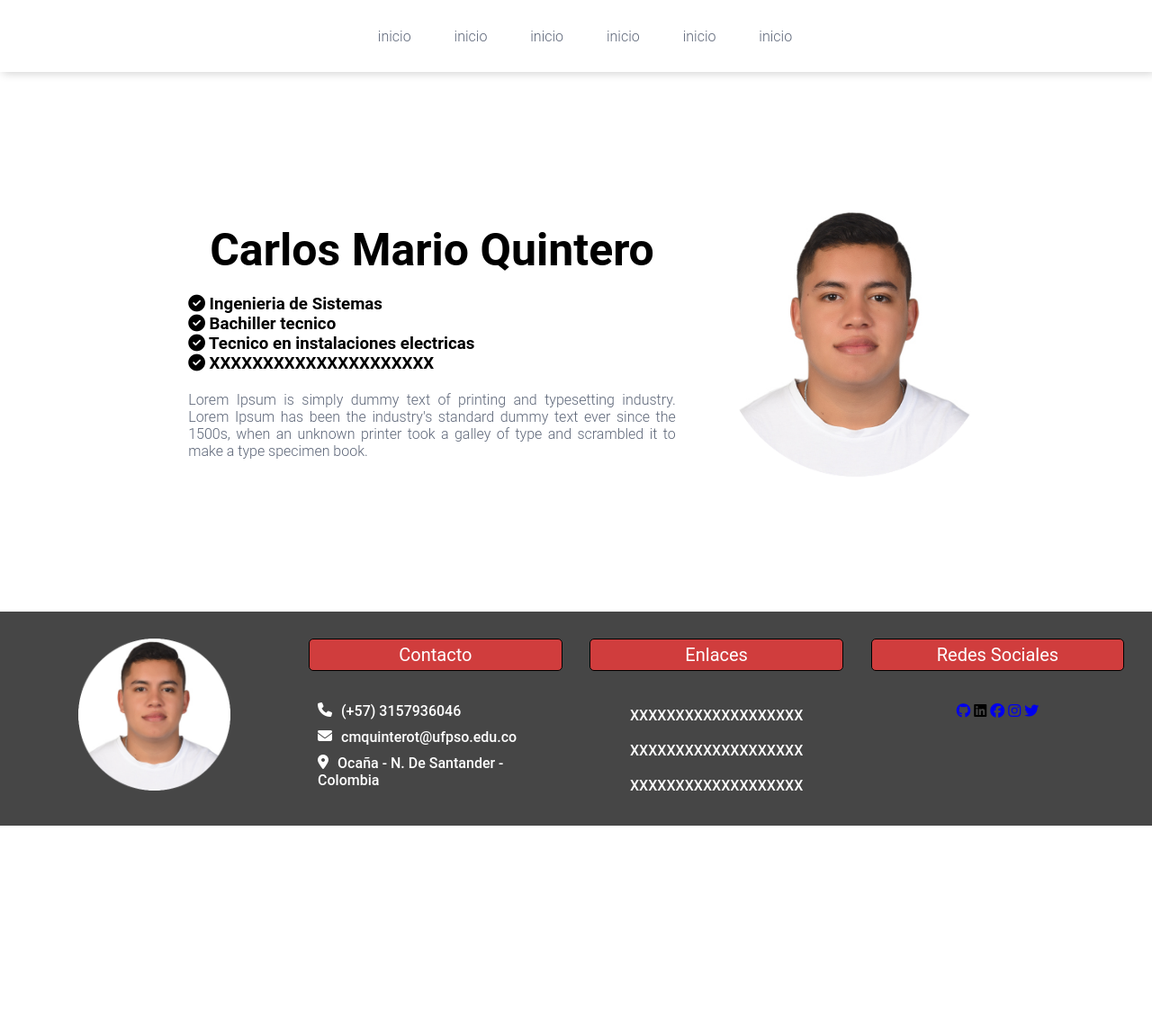
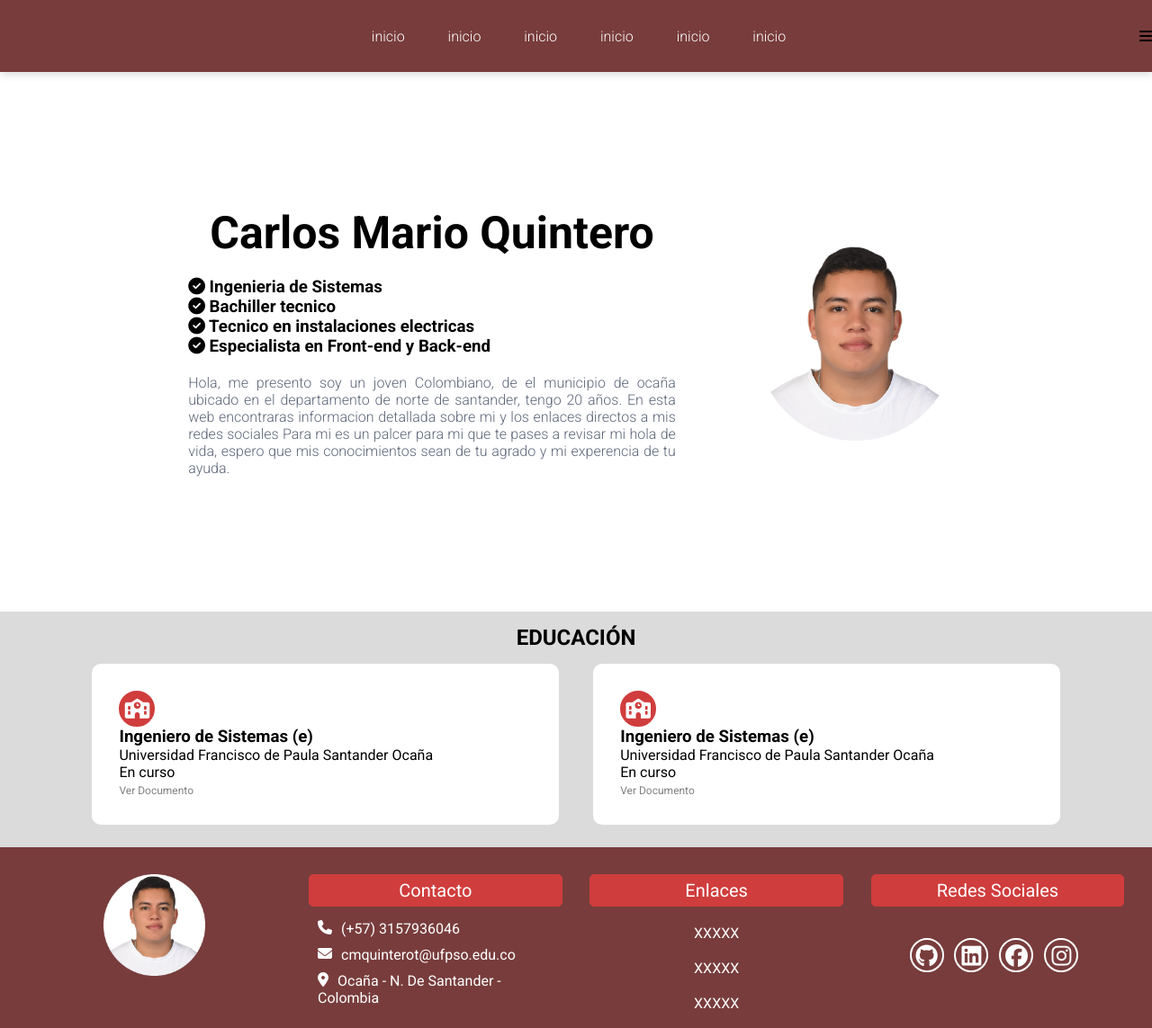
Before and after one commit to Cmquintero/Ejemplo-Clases, a plain HTML site: page index.html in a window 1280 px wide. Shown: the whole page at 90% size. Before the commit the page ends 918 px from the top, so only its background shows below. Drawn offline with Linux system fonts and the light colour scheme; a script that the page names is missing.

Commit message:
Modificaciones hoja de vida

```diff
--- /dev/null
+++ b/css/estilo.css
@@ -0,0 +1,68 @@
+* {
+    margin: 0;
+    padding: 0;
+}
+
+body{
+    font-family: 'Roboto', sans-serif;
+}
+
+.contenedor{
+    width: 90%;
+    max-width: 1500px;
+    margin: auto;
+}
+
+nav{
+    width: 100%;
+    height: 80px;
+    background: #fff;
+    border-bottom: 1px solid transparent;
+    box-shadow: 1px 1px 10px 0 rgba(0,0,0,.2);
+    position: fixed;
+    top: 0;
+    z-index: 100;
+}
+
+.nav{
+    display: flex;
+    justify-content: space-between;
+    height: 80px;
+    width: 100%;
+    align-items: center;
+    padding: 0 40px;
+}
+
+.nav .logo{
+    height: 80px;
+}
+
+.nav .logo img{
+    height: 100%;
+}
+
+.nav .enlaces_header a{
+    color: #5d6678;
+    text-decoration: none;
+    margin-left: 20px;
+}
+
+.contenido_header{
+    width: 100%;
+    height: 600px;
+    display: flex;
+    justify-content: center;
+    align-items: center;
+}
+
+#foto_perfil{
+    height: 300px;
+    width: 300px;
+
+    display: inline-flex;
+    padding: 40px;
+    transition: transform 0.3s ease-in-out;
+}
+.foto_perfil:hover {
+transform: scale(1.1);
+}
--- a/css/style.css
+++ b/css/style.css
@@ -1,10 +1,10 @@
-*{
+* {
     margin: 0;
     padding: 0;
     box-sizing: border-box;
 }
 
-body{
+body {
     font-family: 'Roboto', sans-serif;
 }
 
@@ -12,7 +12,7 @@ h1 {
     font-size: 50px;
 }
 
-.contenedor{
+.contenedor {
     width: 90%;
     max-width: 1400px;
     margin: auto;
@@ -25,22 +25,22 @@ header::before {
     margin-bottom: 80px;
 }
 
-nav{
+nav {
     width: 100%;
     height: 80px;
-    background: #fff;
+    background: rgb(120, 60, 60);
     border-bottom: 1px solid transparent;
-    box-shadow: 3px 1px 10px 0 rgba(0,0,0,.2);
+    box-shadow: 1px 1px 10px 0 rgba(0,0,0,.2);
     position: fixed;
     top: 0;
     z-index: 100;
 }
 
-.nav{
+.nav {
     display: flex;
     height: 80px;
     width: 100%;
-    align-items:center;
+    align-items: center;
 }
 
 .enlaces-header {
@@ -48,31 +48,22 @@ nav{
     margin: auto;
 }
 
-.nav .logo{
-    height: 80px;
-}
-
-.nav .logo img{
-    height: 100%;
-}
-
-.nav .enlaces-header a{
-    color: #5d6678;
+.nav .enlaces-header a {
+    color: #ffffff;
     text-decoration: none;
     margin-left: 20px;
     padding: 12px;
     border-radius: 10px;
 }
 
-
 .nav .enlaces-header a:hover {
-    color: #fff;
+    color: #ffffff;
     background-color: #d03d3d;
     border-color: #d03d3d;
     transition: all ease-in-out .5s;
 }
 
-.hamburguer{
+.sorieketon{
     width: 80px;
     height: 80px;
     text-align: center;
@@ -82,7 +73,7 @@ nav{
     display: none;
 }
 
-.hamburguer>i{
+.sorieketon>i{
     font-size: 25px;
     line-height: 80px;
 }
@@ -92,7 +83,7 @@ nav{
     margin: 20px 0;
 }
 
-.contenido-header{
+.contenido-header {
     width: 80%;
     height: 600px;
     display: flex;
@@ -101,7 +92,6 @@ nav{
     text-align: center;
     margin: 0 auto;
 }
-
 
 .contenido-header > img {
     width: 300px;
@@ -121,12 +111,10 @@ nav{
     text-align: justify;
 }
 
-
 @keyframes animacion {
     0% { transform: scale(0); }
     100% { transform: scale(1); }
 }
-
 
 .contenido-header a {
     margin: 28px 0 0 0;
@@ -144,16 +132,65 @@ nav{
     box-shadow: 0 8px 32px rgba(97, 31, 31, 0.46);
 }
 
-
-#foto_perfil{
-    height: 300px;
-    width: 300px;
+/* ############################ EDUCATION ############################ */
+.section-education{
+    background-color: #dbdbdb;
 }
 
+.section-education .title {
+    display: block;
+    margin: 15px 0;
+    text-align: center;
+    text-transform: uppercase;
+}
 
-Footer{
-    background: rgb(70,70,70);
-    padding: 20px 0;
+.content-education{
+    display: flex;
+    flex-wrap: wrap;
+    justify-content: space-evenly;
+    margin-bottom: 25px;
+}
+
+.education{
+    width: 45%;
+    background-color: #fff;
+    border-radius: 10px;
+    padding: 30px;
+}
+
+.education i {
+    border: 2px solid #d03d3d;
+    border-radius: 50%;
+    background-color: #d03d3d;
+    color: #fff;
+    width: 40px;
+    height: 40px;
+    font-size: 22px;
+    text-align: center;
+    line-height: 36px;
+}
+
+.education a{
+    color: gray;
+    font-size: 12px;
+    text-decoration: none;
+}
+
+.education:hover{
+    background-color: #d03d3d;
+    box-shadow: 0 0 8px gray;
+    transition: all ease-in-out .4s;
+    color: #fff;
+}
+
+.education a:hover{
+    color: #fff;
+}
+
+/* ############################ FOOTER ############################ */
+footer {
+    background: rgb(120, 60, 60);
+    padding: 20px 0; /*50 0 20 0*/
     padding-top: 30px;
     overflow: hidden;
     display: flex;
@@ -162,43 +199,50 @@ Footer{
     margin: auto;
 }
 
-.partFooter{
+.partFooter {
     width: 22%;
     text-align: center;
 }
 
-.partFooter img{
-    width: 60%;
+.partFooter img {
+    width: 40%;
+    display: inline-flex;
+
+    transition: transform 0.3s ease-in-out;
 }
 
-.partFooter h4{
+        .partFooter img:hover {
+  transform: scale(1.1);
+}
+
+.partFooter h4 {
     color: white;
     font-size: 20px;
     font-weight: 400;
-    margin-bottom: 35px;
+    margin-bottom: 15px;
     background-color: #d03d3d;
     padding: 5px;
     border-radius: 5px;
-    border: 1px solid  black ;
+    border: 1px double  #d03d3d;
 }
 
-.contact{
+.contact {
     margin: 10px;
     display: block;
     text-align: left;
     color: #fff;
 }
 
-.contact > i{
+.contact > i {
     float: left;
     margin-right: 10px;
 }
 
-.contact > p{
+.contact > p {
     font-weight: 500;
 }
 
-.partFooter > a{
+.partFooter > a {
     color: #fff;
     display: block;
     text-decoration: none;
@@ -208,21 +252,20 @@ Footer{
     border-radius: 5px;
 }
 
-.partFooter > a:hover{
+.partFooter > a:hover {
     background-color: #d03d3d;
-    transition: all ease-in-out .0s;
+    transition: all ease-in-out .6s;
 }
 
-
-.social-media > a > i{
+.social-media > a > i {
     color: #fff;
     display: inline-block;
     font-size: 25px;
-    border: 1px solid #fff;
+    border: 2px solid #fff;
     border-radius: 50%;
     width: 38px;
     height: 38px;
-    line-height: 38px;
+    line-height: 36px;
     text-align: center;
     cursor: pointer;
     transition: all ease-in-out .3s;
@@ -230,15 +273,19 @@ Footer{
     margin-top: 20px;
 }
 
+.social-media > a > i:hover{
+    background-color: #d03d3d;
+}
 
 .social-media > a > i:hover{
     background-color: #d03d3d;
 }
 
 
-@media screen and (max-width:70px) {
-    .hamburguer{
-    display: block;
+/* ############################ MEDIA QUERY ############################ */
+@media screen and (max-width:700px){
+    .sorieketon{
+        display: block;
     }
 
     .enlaces-header{
@@ -250,26 +297,39 @@ Footer{
         height: 100vh;
         display: flex;
         flex-direction: column;
-       align-items: ;
+        align-items: center;
         clip-path: circle(0.0% at 0 0);
     }
 
-    .nav .enlaces-header{
+    .nav .enlaces-header a{
         color: #fff;
-        background-color: #fff;
+        background-color: #f38d8d;
         text-transform: uppercase;
-        font-weight: 800px;
+        font-weight: 800;
         margin-top: 20px;
         width: 50%;
         text-align: center;
     }
 
-    .nav .enlaces-header:hover{
+    .nav .enlaces-header a:hover{
         color: #d03d3d;
         background-color: #fff;
     }
 
-    .nav .hamburgueropen{
-        clip-path: circle(0.0% at 0 0);
+    .nav .sorieketonopen{
+        clip-path: circle(150.0% at 0 0);
+       color: #ffffff;
     }
+
 }
+
+.fotito {
+    display: flex;
+    display: inline-flex;
+    padding: 40px;
+    transition: transform 0.3s ease-in-out;
+}
+
+.fotito:hover {
+transform: scale(1.5);
+}
--- a/index.html
+++ b/index.html
@@ -1,21 +1,17 @@
 <!DOCTYPE html>
 <html lang="en">
-
     <head>
         <meta charset="UTF-8">
         <meta http-equiv="X-UA-Compatible" content="IE=edge">
         <meta name="viewport" content="width=device-width, initial-scale=1.0">
-    <meta name="description" content="Hoja de vida, Carlos mario">
+        <meta name="description" content="Hoja de vida, Curriculum Vitae de Carlos Mario">
+        <meta name="title" content="Hoja de Vida de Carlos Mario">
         <meta name="keywords" content="Hoja de Vida, Curriculum Vitae, HV, CV, Perfil Profesional">
         <link rel="author" href="ENLACE DE LINKEDIN">
-    <link rel="icon" href="img/M10. GOAT.png" type="png">
-    <link rel="stylesheet" href="img/Retrato.jpg" type="image/png">
-    <title>Hoja De Vida </title>
-    <link href="" rel="stylesheet">
-    <link rel="stylesheet" href="css/style.css">
-
-
-
+        <link rel="icon" href="img/M10. GOAT.png" type="image/png">
+        <title>Hoja de vida Carlos Mario</title>
+        <link href="https://fonts.googleapis.com/css?family=Roboto:100,300,400,700&display=swap" rel="stylesheet">
+        <link rel="stylesheet" href="css/style.css  ">
     </head>
 
 <body>
@@ -31,7 +27,7 @@
                     <a href="">inicio</a>
                     <a href="">inicio</a>
                 </div>
-                <div class="hamburguer">
+                <div class="Sorieketon">
                     <i class="fa-solid fa-bars"></i>
                 </div>
             </section>
@@ -45,23 +41,50 @@
                         <h3><i class="fa-solid fa-circle-check"></i> Ingenieria de Sistemas</h3>
                         <h3><i class="fa-solid fa-circle-check"></i> Bachiller tecnico</h3>
                         <h3><i class="fa-solid fa-circle-check"></i> Tecnico en instalaciones electricas</h3>
-                        <h3><i class="fa-solid fa-circle-check"></i> XXXXXXXXXXXXXXXXXXXXX</h3>
+                        <h3><i class="fa-solid fa-circle-check"></i> Especialista en Front-end y Back-end</h3>
                     </div>
-                    <p>Lorem Ipsum is simply dummy text of printing and typesetting industry. Lorem Ipsum has been the
-                        industry's standard dummy text ever since the 1500s, when an unknown printer took a galley of
-                        type and scrambled it to make a type specimen book.</p>
+                    <p>Hola, me presento soy un joven Colombiano, de el municipio de ocaña ubicado en el departamento de norte de santander,
+                    tengo 20 años. En esta web encontraras informacion detallada sobre mi y los enlaces directos a mis redes sociales
+                     Para mi es un palcer para mi que te pases a revisar mi hola de vida, espero que mis conocimientos sean de tu agrado y mi experencia de tu ayuda.</p>
 
 
                 </section>
-                <img src="img/Retrato.png" alt="Retrato">
+                <img class ="fotito"src="img/Retrato.png" alt="Retrato">
             </section>
         </div>
     </header>
 
+    <!-- EDUCATION -->
+    <section class="section-education">
+        <div class="contenedor">
+            <div class="title">
+                <h2>Educación</h2>
+            </div>
+            <div class="content-education">
+                <div class="education">
+                    <i class="fa-solid fa-school"></i>
+                    <h3>Ingeniero de Sistemas (e)</h3>
+                    <p>Universidad Francisco de Paula Santander Ocaña</p>
+                    <p>En curso</p>
+                    <a href="#" target="_blank">Ver Documento</a>
+                </div>
+                <div class="education">
+                    <i class="fa-solid fa-school"></i>
+                    <h3>Ingeniero de Sistemas (e)</h3>
+                    <p>Universidad Francisco de Paula Santander Ocaña</p>
+                    <p>En curso</p>
+                    <a href="#" target="_blank">Ver Documento</a>
+                </div>
+            </div>
+        </div>
+    </section>
+    <!-- CERTIFICATES -->
+
+    <!-- PIE DE PÁGINA -->
     <footer>
 
         <div class="partFooter">
-            <img src="img/Retrato.png" alt="Foto DE Perfil">
+            <img src="img/Retrato.png" alt="Foto de Perfil">
         </div>
         <div class="partFooter">
             <h4>Contacto</h4>
@@ -80,21 +103,17 @@
         </div>
         <div class="partFooter">
             <h4>Enlaces</h4>
-            <a href="#">XXXXXXXXXXXXXXXXXXX</a>
-            <a href="#">XXXXXXXXXXXXXXXXXXX</a>
-            <a href="#">XXXXXXXXXXXXXXXXXXX</a>
+            <a href="#">XXXXX</a>
+            <a href="#">XXXXX</a>
+            <a href="#">XXXXX</a>
         </div>
         <div class="partFooter">
             <h4>Redes Sociales</h4>
-            <div class="social media">
+            <div class="social-media">
                 <a href="https://github.com/Cmquintero" target="_blank"><i class="fa-brands fa-github"></i></a>
-                <a href="https://www.linkedin.com/in/carlos-mario-quintero-trigos-b9a21b271/" target="_blank"></a><i
-                    class="fa-brands fa-linkedin"></i></a>
-                <a href="https://web.facebook.com/carlosmario.quinterotrigos" target="_blank"><i
-                        class="fa-brands fa-facebook"></i></a>
-                <a href="https://www.instagram.com/cm_quintero09/?hl=es-la" target="_blank"><i
-                        class="fa-brands fa-instagram"></i></a>
-                <a href="https://twitter.com/Carlos_MQT" target="_blank"><i class="fa-brands fa-twitter"></i></a>
+                <a href="https://www.linkedin.com/in/carlos-mario-quintero-trigos-b9a21b271/" target="_blank"><i class="fa-brands fa-linkedin"></i></a>
+                <a href="https://web.facebook.com/carlosmario.quinterotrigos" target="_blank"><i class="fa-brands fa-facebook"></i></a>
+                <a href="https://www.instagram.com/cm_quintero09/?hl=es-la" target="_blank"><i class="fa-brands fa-instagram"></i></a>
             </div>
         </div>
     </footer>
```
Lines whose indentation alone changed are shown as unchanged.
